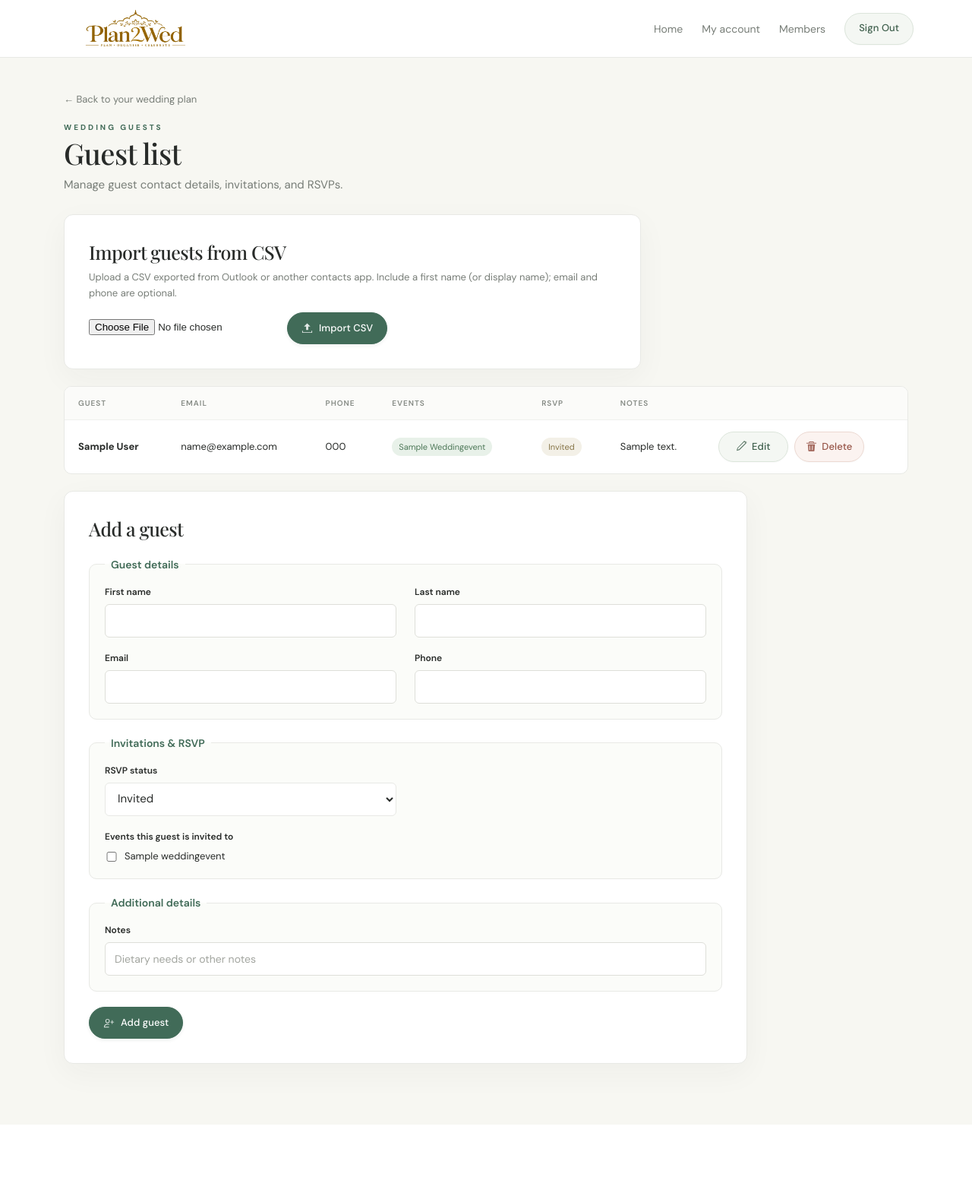
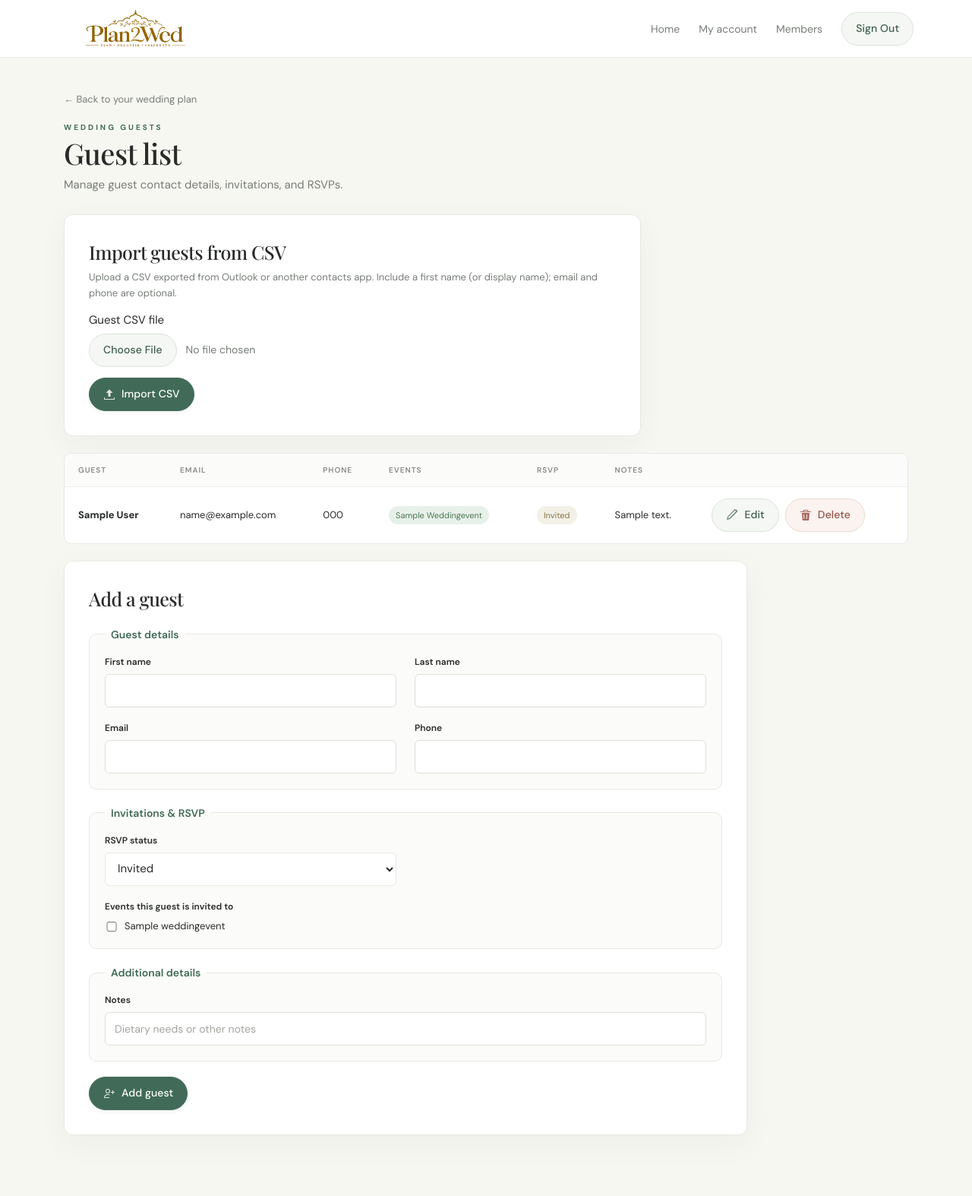
Before and after one commit to amrikbhogal/plan2wed, a Django app: page /my-account/guests/ in a window 1280 px wide. Shown: the whole page at 76% size. Before the commit the page ends 1480 px from the top, so only its background shows below. Run offline with Django 5.2, Linux system fonts and the light colour scheme; a user stored in the database is signed in; tables that the repository leaves empty hold one stand-in row (values such as "Sample post").

Commit message:
Standardize action buttons and native file upload controls

```diff
--- /dev/null
+++ b/planner/static/planner/buttons.css
@@ -0,0 +1,26 @@
+/* Shared action controls, including the native upload picker button. */
+.form-actions{display:flex;align-items:center;flex-wrap:wrap;gap:12px;margin-top:20px}
+.button,.status-select,.nav .nav-cta,input[type="file"]::file-selector-button{
+  box-sizing:border-box;display:inline-flex;align-items:center;justify-content:center;gap:8px;
+  min-height:44px;padding:10px 18px;border:1px solid transparent;border-radius:999px;
+  font:500 14px/1.4 'DM Sans',sans-serif;letter-spacing:.1px;text-decoration:none;
+  cursor:pointer;vertical-align:middle;
+  transition:background-color .18s ease,border-color .18s ease,color .18s ease,box-shadow .18s ease;
+}
+.button{background:var(--green);border-color:var(--green);color:white;box-shadow:0 2px 5px #233f3012}
+.button:hover{background:var(--green-dark);border-color:var(--green-dark);color:white;box-shadow:0 4px 10px #233f3020;transform:none}
+.status-select,.nav .nav-cta,input[type="file"]::file-selector-button{background:#f4f7f3;border-color:#dce5db;color:#3d5e4b;box-shadow:0 1px 2px #233f3006}
+.status-select:hover,.nav .nav-cta:hover,input[type="file"]:not(:disabled)::file-selector-button:hover{background:#e8efe5;border-color:#b9cbb9;color:#294a37;box-shadow:0 3px 8px #233f3010;transform:none}
+select.status-select{display:inline-block;padding-right:28px}
+:is(.button,.status-select,.nav .nav-cta):active{box-shadow:none}
+:is(.button,.status-select,.nav .nav-cta):focus-visible,input[type="file"]:focus-visible{outline:2px solid var(--green);outline-offset:3px;box-shadow:0 0 0 5px #416b5814}
+:is(.button,.status-select,.nav .nav-cta):disabled,input[type="file"]:disabled::file-selector-button{opacity:.5;cursor:not-allowed;box-shadow:none}
+.button .button-icon,.status-select .button-icon,.nav-cta .button-icon{width:16px;height:16px;flex-shrink:0;opacity:.85}
+.button-danger{background:#fbf3f0;border-color:#ecd9d2;color:#975447}
+.button-danger:hover{background:#f5e5df;border-color:#d6afa3;color:#7c3e33}
+.button-danger:focus-visible{outline-color:#975447}
+input[type="file"],.field input[type="file"]{display:block;width:100%;max-width:100%;min-height:44px;height:auto;padding:0;border:0;border-radius:0;background:transparent;color:var(--muted);font:14px/1.4 'DM Sans',sans-serif;cursor:pointer;margin:8px 0 14px}
+input[type="file"]::file-selector-button{margin-right:12px}
+input[type="file"]:disabled{cursor:not-allowed}
+@media(prefers-reduced-motion:reduce){:is(.button,.status-select,.nav .nav-cta),input[type="file"]::file-selector-button{transition:none}}
+.dialog-close:focus-visible{outline:2px solid var(--green);outline-offset:3px;box-shadow:0 0 0 5px #416b5814}
--- a/planner/templates/planner/base.html
+++ b/planner/templates/planner/base.html
@@ -35,29 +35,8 @@
 .details-section .choice-list label{display:flex;align-items:center;gap:8px;overflow-wrap:anywhere}
 @media(max-width:600px){.details-section .choice-list{grid-template-columns:1fr}}
 
-/* Shared action styles */
-.form-actions{display:flex;align-items:center;flex-wrap:wrap;gap:12px;margin-top:20px}
-.button,.status-select,.nav .nav-cta{
-  display:inline-flex;align-items:center;justify-content:center;gap:8px;
-  min-height:42px;padding:10px 18px;border:1px solid transparent;border-radius:999px;
-  font:500 13px/1.4 'DM Sans',sans-serif;letter-spacing:.1px;text-decoration:none;
-  cursor:pointer;vertical-align:middle;
-  transition:background-color .18s ease,border-color .18s ease,color .18s ease,box-shadow .18s ease,transform .18s ease;
-}
-.button{background:var(--green);border-color:var(--green);color:white;box-shadow:0 2px 5px #233f3012}
-.button:hover{background:var(--green-dark);border-color:var(--green-dark);color:white;box-shadow:0 4px 10px #233f3020;transform:translateY(-1px)}
-.status-select,.nav .nav-cta{background:#f4f7f3;border-color:#dce5db;color:#3d5e4b;box-shadow:0 1px 2px #233f3006}
-.status-select:hover,.nav .nav-cta:hover{background:#e8efe5;border-color:#b9cbb9;color:#294a37;box-shadow:0 3px 8px #233f3010;transform:translateY(-1px)}
-select.status-select{display:inline-block;padding-right:28px}
-.button:active,.status-select:active,.nav .nav-cta:active{transform:translateY(0);box-shadow:none}
-.button:focus-visible,.status-select:focus-visible,.nav .nav-cta:focus-visible{outline:2px solid var(--green);outline-offset:3px;box-shadow:0 0 0 5px #416b5814}
-.button:disabled,.status-select:disabled,.nav .nav-cta:disabled{opacity:.5;cursor:not-allowed;transform:none;box-shadow:none}
-.button .button-icon,.status-select .button-icon,.nav-cta .button-icon{width:15px;height:15px;opacity:.85}
-.button-danger{background:#fbf3f0;border-color:#ecd9d2;color:#975447}
-.button-danger:hover{background:#f5e5df;border-color:#d6afa3;color:#7c3e33}
-.button-danger:focus-visible{outline-color:#975447}
-@media(prefers-reduced-motion:reduce){.button,.status-select,.nav .nav-cta{transition:none}.button:hover,.status-select:hover,.nav .nav-cta:hover{transform:none}}
 </style>
+<link rel="stylesheet" href="{% static 'planner/buttons.css' %}">
 </head>
 <body class="{% block body_class %}{% endblock %}">
   <svg class="icon-sprite" xmlns="http://www.w3.org/2000/svg" aria-hidden="true" focusable="false">
--- a/planner/templates/planner/event_detail.html
+++ b/planner/templates/planner/event_detail.html
@@ -18,5 +18,5 @@
   {% else %}<p class="muted">Add an address to this venue to show its location on the map.</p><p><a href="{% url 'venue_list' %}?edit={{ event.venue.id }}">Update venue address</a></p>{% endif %}{% else %}<p class="muted">No venue selected yet.</p>{% endif %}
   {% if event.notes %}<h2>Notes</h2><p style="white-space:pre-line">{{ event.notes }}</p>{% endif %}</section>
 </main>
-<style>.venue-map{display:block;width:100%;height:340px;border:1px solid var(--line);border-radius:8px;margin-top:16px}.event-actions{display:flex;align-items:center;flex-wrap:wrap;gap:10px;margin:24px 0}.event-actions form{margin:0}.event-actions .status-select{display:inline-flex;align-items:center;justify-content:center;gap:6px;min-height:42px;padding:8px 14px}.event-stats{grid-template-columns:repeat(2,minmax(0,1fr))}@media(max-width:480px){.event-actions>*{flex:1 1 140px}.event-actions form button{width:100%}}</style>
+<style>.venue-map{display:block;width:100%;height:340px;border:1px solid var(--line);border-radius:8px;margin-top:16px}.event-actions{display:flex;align-items:center;flex-wrap:wrap;gap:10px;margin:24px 0}.event-actions form{margin:0}.event-stats{grid-template-columns:repeat(2,minmax(0,1fr))}@media(max-width:480px){.event-actions>*{flex:1 1 140px}.event-actions form button{width:100%}}</style>
 {% endblock %}
--- a/planner/templates/planner/guest_list.html
+++ b/planner/templates/planner/guest_list.html
@@ -1,12 +1,13 @@
 {% extends 'planner/base.html' %}
-{% block title %}{% if selected_event %}{{ selected_event.name }} guests{% else %}Guest list{% endif %} · Plan2Wed<style>.table-card td:last-child{display:flex;align-items:center;flex-wrap:wrap;gap:8px}.table-card td:last-child form{margin:0!important}.table-card td:last-child .status-select{display:inline-flex;align-items:center;justify-content:center;gap:6px;min-width:92px;min-height:40px;padding:7px 12px;white-space:nowrap}</style>
+{% block title %}{% if selected_event %}{{ selected_event.name }} guests{% else %}Guest list{% endif %} · Plan2Wed
 {% endblock %}
 {% block content %}
+<style>.table-card td:last-child{display:flex;align-items:center;flex-wrap:wrap;gap:8px}.table-card td:last-child form{margin:0!important}</style>
 <main class="page dashboard">
   <div class="heading-row"><div><a class="muted" href="{% if selected_event %}{% url 'event_detail' selected_event.id %}{% else %}{% url 'member_portal' %}#events{% endif %}" style="font-size:13px">← Back to {% if selected_event %}event{% else %}your wedding plan{% endif %}</a><div class="eyebrow" style="margin-top:20px">Wedding guests</div><h1>{% if selected_event %}{{ selected_event.name }} guests{% else %}Guest list{% endif %}</h1><p class="muted" style="margin:0">Manage guest contact details, invitations, and RSVPs{% if selected_event %} for this event{% endif %}.</p></div></div>
   {% if selected_event %}<p class="muted" style="font-size:13px"><a href="{% url 'guest_list' %}">View all guests</a></p>{% endif %}
   {% if messages %}{% for message in messages %}<p class="muted" role="status">{{ message }}</p>{% endfor %}{% endif %}
-  <section class="card" style="max-width:760px;margin-bottom:22px"><h2 style="margin:0 0 6px">Import guests from CSV</h2><p class="muted" style="font-size:13px;margin:0 0 14px">Upload a CSV exported from Outlook or another contacts app. Include a first name (or display name); email and phone are optional.{% if selected_event %} Imported guests will be assigned to {{ selected_event.name }}.{% endif %}</p><form method="post" enctype="multipart/form-data">{% csrf_token %}<input type="hidden" name="action" value="import_guests"><input type="file" name="guest_file" accept=".csv,text/csv" required><button class="button" type="submit" style="margin-left:8px"><svg class="button-icon" aria-hidden="true"><use href="#icon-upload"></use></svg>Import CSV</button></form></section>
+  <section class="card" style="max-width:760px;margin-bottom:22px"><h2 style="margin:0 0 6px">Import guests from CSV</h2><p class="muted" style="font-size:13px;margin:0 0 14px">Upload a CSV exported from Outlook or another contacts app. Include a first name (or display name); email and phone are optional.{% if selected_event %} Imported guests will be assigned to {{ selected_event.name }}.{% endif %}</p><form method="post" enctype="multipart/form-data">{% csrf_token %}<input type="hidden" name="action" value="import_guests"><label for="guest-file">Guest CSV file</label><input id="guest-file" type="file" name="guest_file" accept=".csv,text/csv" required><button class="button" type="submit"><svg class="button-icon" aria-hidden="true"><use href="#icon-upload"></use></svg>Import CSV</button></form></section>
   <section class="table-card">
     {% if guests %}<table><thead><tr><th>Guest</th><th>Email</th><th>Phone</th><th>Events</th><th>RSVP</th><th>Notes</th><th></th></tr></thead><tbody>
       {% for guest in guests %}<tr><td><strong>{{ guest.first_name }} {{ guest.last_name }}</strong></td><td>{{ guest.email|default:'—' }}</td><td>{{ guest.phone|default:'—' }}</td><td>{% for event in guest.events.all %}<span class="status-pill active">{{ event.name }}</span> {% empty %}—{% endfor %}</td><td><span class="status-pill {% if guest.rsvp_status == 'attending' %}active{% elif guest.rsvp_status == 'declined' %}inactive{% endif %}">{{ guest.get_rsvp_status_display }}</span></td><td>{{ guest.notes|default:'—' }}</td><td><a class="status-select" href="?{% if selected_event %}event={{ selected_event.id }}&amp;{% endif %}edit={{ guest.id }}#guest-form"><svg class="button-icon" aria-hidden="true"><use href="#icon-pencil"></use></svg>Edit</a><form method="post" style="display:inline">{% csrf_token %}<input type="hidden" name="action" value="delete_guest"><input type="hidden" name="guest_id" value="{{ guest.id }}"><button type="submit" class="status-select button-danger" aria-label="Delete {{ guest.first_name }}"><svg class="button-icon" aria-hidden="true"><use href="#icon-trash"></use></svg>Delete</button></form></td></tr>{% endfor %}
@@ -31,5 +32,5 @@
     <div class="form-actions"><button class="button" type="submit"><svg class="button-icon" aria-hidden="true"><use href="{% if editing_guest %}#icon-save{% else %}#icon-person-plus{% endif %}"></use></svg>{% if editing_guest %}Save guest{% else %}Add guest{% endif %}</button>{% if editing_guest %} <a href="{% url 'guest_list' %}{% if selected_event %}?event={{ selected_event.id }}{% endif %}" class="status-select">Cancel</a>{% endif %}</div>
   </form></section>
 </main>
-<style>.table-card td:last-child{display:flex;align-items:center;flex-wrap:wrap;gap:8px}.table-card td:last-child form{margin:0!important}.table-card td:last-child .status-select{display:inline-flex;align-items:center;justify-content:center;gap:6px;min-width:92px;min-height:40px;padding:7px 12px;white-space:nowrap}</style>
+<style>.table-card td:last-child{display:flex;align-items:center;flex-wrap:wrap;gap:8px}.table-card td:last-child form{margin:0!important}</style>
 {% endblock %}
--- a/planner/templates/planner/signup.html
+++ b/planner/templates/planner/signup.html
@@ -84,7 +84,7 @@
 .signup-dialog-heading{display:flex;align-items:flex-start;justify-content:space-between;gap:16px;padding-bottom:18px;margin-bottom:14px;border-bottom:1px solid var(--line)}
 .signup-dialog-heading .eyebrow{letter-spacing:2px}
 .signup-dialog-heading h2{margin:5px 0 0;font-size:28px}
-.signup-dialog-heading .dialog-close{position:static;flex:none;width:36px;height:36px;display:grid;place-items:center;padding:0;border:1px solid #eee;border-radius:50%;background:#fff;color:#5f6368;font-size:inherit;line-height:1;box-shadow:none} .signup-dialog-heading .dialog-close svg{width:18px;height:18px;fill:none;stroke:currentColor;stroke-width:1.5;stroke-linecap:round}.signup-dialog-heading .dialog-close:hover{background:#f7f7f7;color:var(--ink)}.signup-dialog-heading .dialog-close:focus,.signup-dialog-heading .dialog-close:focus-visible{outline:none;box-shadow:none;border:1px solid #eee}
+.signup-dialog-heading .dialog-close{position:static;flex:none;width:44px;height:44px;display:grid;place-items:center;padding:0;border:1px solid #eee;border-radius:50%;background:#fff;color:#5f6368;font-size:inherit;line-height:1;box-shadow:none} .signup-dialog-heading .dialog-close svg{width:18px;height:18px;fill:none;stroke:currentColor;stroke-width:1.5;stroke-linecap:round}.signup-dialog-heading .dialog-close:hover{background:#f7f7f7;color:var(--ink)}.signup-dialog-heading .dialog-close:focus-visible{outline:2px solid var(--green);outline-offset:3px;box-shadow:0 0 0 5px #416b5814}
 .signup-dialog>section>p.muted{font-size:14px!important;max-width:560px;line-height:1.6}
 .signup-dialog h3{font-size:11px!important;letter-spacing:1.5px;text-transform:uppercase;color:var(--green);padding-top:17px;border-top:1px solid #eceee9}
 .signup-dialog form>.field:first-child{margin-top:18px}
--- a/planner/templates/planner/venue_list.html
+++ b/planner/templates/planner/venue_list.html
@@ -1,7 +1,8 @@
 {% extends 'planner/base.html' %}
-{% block title %}Venues · Plan2Wed<style>.table-card td:last-child{display:flex;align-items:center;flex-wrap:wrap;gap:8px}.table-card td:last-child form{margin:0!important}.table-card td:last-child .status-select{display:inline-flex;align-items:center;justify-content:center;gap:6px;min-width:92px;min-height:40px;padding:7px 12px;white-space:nowrap}</style>
+{% block title %}Venues · Plan2Wed
 {% endblock %}
 {% block content %}
+<style>.table-card td:last-child{display:flex;align-items:center;flex-wrap:wrap;gap:8px}.table-card td:last-child form{margin:0!important}</style>
 <main class="page dashboard">
   <div class="heading-row"><div><a class="muted" href="{% url 'member_portal' %}#events" style="font-size:13px">← Back to your wedding plan</a><div class="eyebrow" style="margin-top:20px">Wedding plan</div><h1>Venues</h1><p class="muted" style="margin:0">Save venue details and assign a venue to each wedding event.</p></div><a class="button" href="#venue-form"><svg class="button-icon" aria-hidden="true"><use href="#icon-plus"></use></svg>Add a venue</a></div>
   <section class="table-card">
@@ -27,5 +28,5 @@
     {% if venue_form.non_field_errors %}<div class="form-error">{{ venue_form.non_field_errors }}</div>{% endif %}<div class="form-actions"><button class="button" type="submit"><svg class="button-icon" aria-hidden="true"><use href="{% if editing_venue %}#icon-save{% else %}#icon-plus{% endif %}"></use></svg>{% if editing_venue %}Save venue{% else %}Add venue{% endif %}</button>{% if editing_venue %} <a href="{% url 'venue_list' %}" class="status-select">Cancel</a>{% endif %}</div>
   </form></section>
 </main>
-<style>.table-card td:last-child{display:flex;align-items:center;flex-wrap:wrap;gap:8px}.table-card td:last-child form{margin:0!important}.table-card td:last-child .status-select{display:inline-flex;align-items:center;justify-content:center;gap:6px;min-width:92px;min-height:40px;padding:7px 12px;white-space:nowrap}</style>
+<style>.table-card td:last-child{display:flex;align-items:center;flex-wrap:wrap;gap:8px}.table-card td:last-child form{margin:0!important}</style>
 {% endblock %}
```
Also changed, not shown: planner/templates/planner/member_portal.html (+1 -1 lines), README.md.
